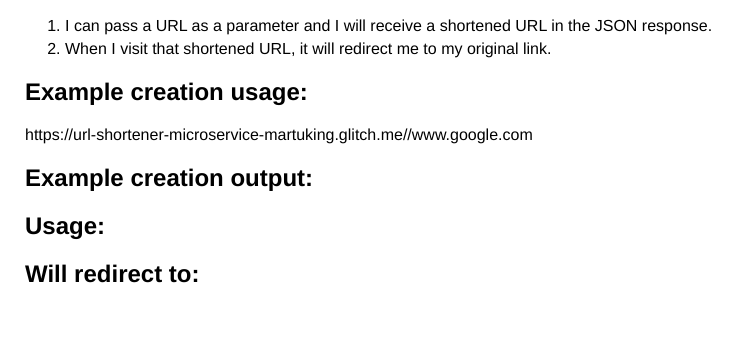
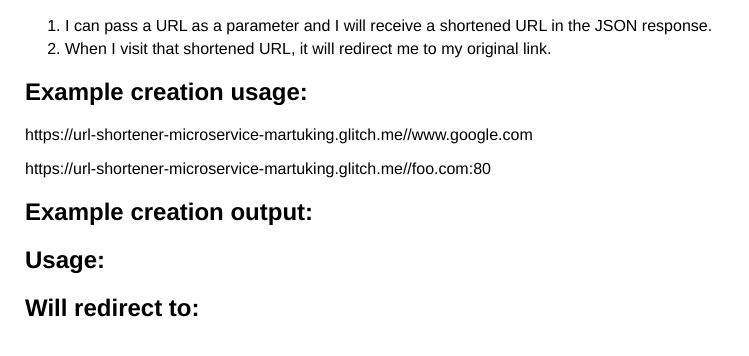
Before and after one commit to martuking/url-shortener-microservice-martuking, a website: page views/index.html in a window 1280 px wide. Shown: the part 114-470 px from the top of the page, without its empty margins (0-749 px from the left). Drawn offline with nearby package versions, Linux system fonts and the light colour scheme; no server answers.

Commit message:
Checkpoint

```diff
--- a/views/index.html
+++ b/views/index.html
@@ -35,6 +35,9 @@
       <p>
         https://url-shortener-microservice-martuking.glitch.me//www.google.com
       </p>
+      <p>
+        https://url-shortener-microservice-martuking.glitch.me//foo.com:80
+      </p>
       <h2 class="bold">Example creation output:</h2>
       <h2 class="bold">Usage:</h2>
       <h2 class="bold">Will redirect to:</h2>
```
